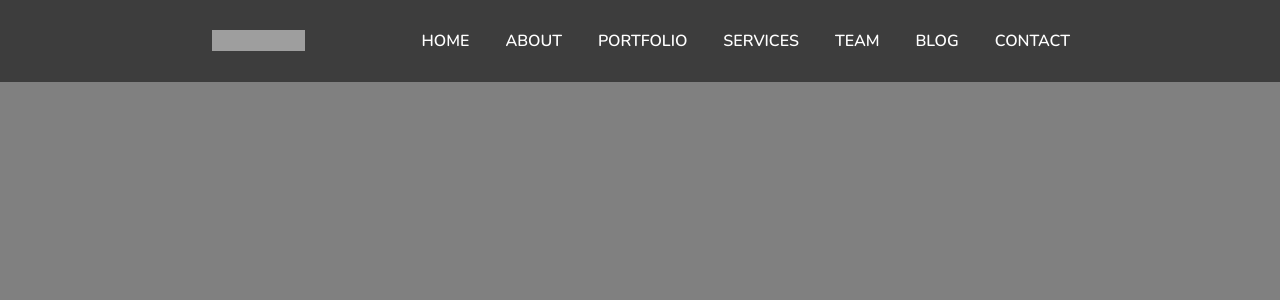
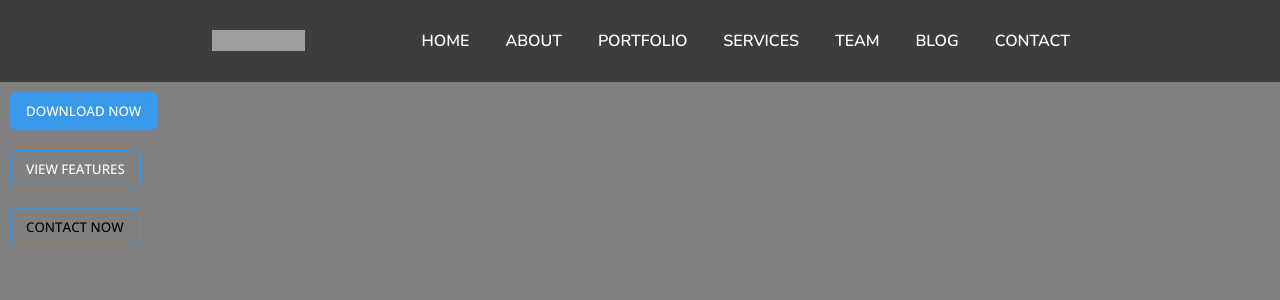
Before and after one commit to VLtim43/2022-Krunch-Web-Page, a React (Vite) app: page / in a window 1280 px wide. Shown: the top 300 px of the page. Built offline with nearby package versions, Linux system fonts and the light colour scheme; grey boxes are pictures that could not be loaded.

Commit message:
Add open sans font and button component

```diff
--- a/index.html
+++ b/index.html
@@ -9,6 +9,8 @@
   <link
     href="https://fonts.googleapis.com/css2?family=Nunito:ital,wght@0,200;0,300;0,400;0,500;0,600;0,700;1,200;1,300;1,400;1,500;1,600;1,700&display=swap"
     rel="stylesheet">
+  <link href="https://fonts.googleapis.com/css2?family=Open+Sans:wght@300;400;500;600&display=swap" rel="stylesheet">
+
   <title>Krunch</title>
 </head>
 
--- a/src/App.tsx
+++ b/src/App.tsx
@@ -4,7 +4,7 @@ import GlobalStyle from "./styles/global"
 
 
 import Header from "./components/components/Header/Header"
-import Image from "./components/micro/img/Image"
+import Button from './components/micro/Button/Button';
 
 function App() {
 
@@ -13,6 +13,9 @@ function App() {
     <div className="App">
        <GlobalStyle/>
        <Header/>
+       <Button text='Download Now' className='default'/>
+       <Button text='View Features' className='transparent'/>
+       <Button text='Contact Now' className='transparent-b'/>
     </div>
   )
 }
--- a/src/components/components/Header/Header.Styled.ts
+++ b/src/components/components/Header/Header.Styled.ts
@@ -4,8 +4,6 @@ export const HeaderWrapper = styled.header`
   background-color: rgba(34, 34, 34, .7);
   display: flex;
   justify-content: center;
-  position: fixed;
-  top: 0;
   width: 100%;
 
   .header-div {
--- /dev/null
+++ b/src/components/micro/Button/Button.Styled.ts
@@ -0,0 +1,47 @@
+import styled from "styled-components";
+
+export const ButtonWrapper = styled.div`
+  display: flex;
+
+  button {
+    font-family: 'Open Sans', sans-serif;
+
+    margin: 10px;
+    padding: 10px 30px;
+
+    border-radius: 5px;
+    background-color: #4d8cf5;
+    color: #fff;
+    text-transform: uppercase;
+    display: inline-block;
+    padding: 9px 15px;
+    background-color: #3898ec;
+    color: white;
+    border: 1px solid #3898ec;
+    line-height: inherit;
+    text-decoration: none;
+    cursor: pointer;
+    font-weight : 500;
+    -webkit-transition: all 400ms ease-in-out;
+    transition: all 400ms ease-in-out;
+  }
+
+  .default {
+    border: 1px solid transparent;
+  }
+
+  .transparent {
+    background-color: transparent;
+  }
+
+  .transparent-b {
+    background-color: transparent;
+    color: black;
+  }
+
+
+
+  button:hover {
+    background-color: #4B4B4B;
+  }
+`;
--- /dev/null
+++ b/src/components/micro/Button/Button.tsx
@@ -0,0 +1,14 @@
+import { ButtonWrapper } from "./Button.Styled";
+
+type Props = {
+    text : string,
+    className?: string,
+};
+
+const Button = ({ className, text} : Props) => (
+  <ButtonWrapper>
+   <button className={className}>{text}</button>
+  </ButtonWrapper>
+);
+
+export default Button;
--- a/src/components/micro/link/Link.tsx
+++ b/src/components/micro/link/Link.tsx
@@ -4,7 +4,6 @@ import { LinkWrapper } from "./Link.styled"
 type Props = {
     text : string,
     className : string,
-
     href? : string
 };
 
--- a/src/styles/global.ts
+++ b/src/styles/global.ts
@@ -5,10 +5,10 @@ export default createGlobalStyle`
     margin: 0;
     padding: 0;
     box-sizing: 0;
+    font-family: nunito, sans-serif;
 }
 
 body {
-    font-family: nunito, sans-serif;
     background-color: grey;
     height: 1000px;
 }
```
